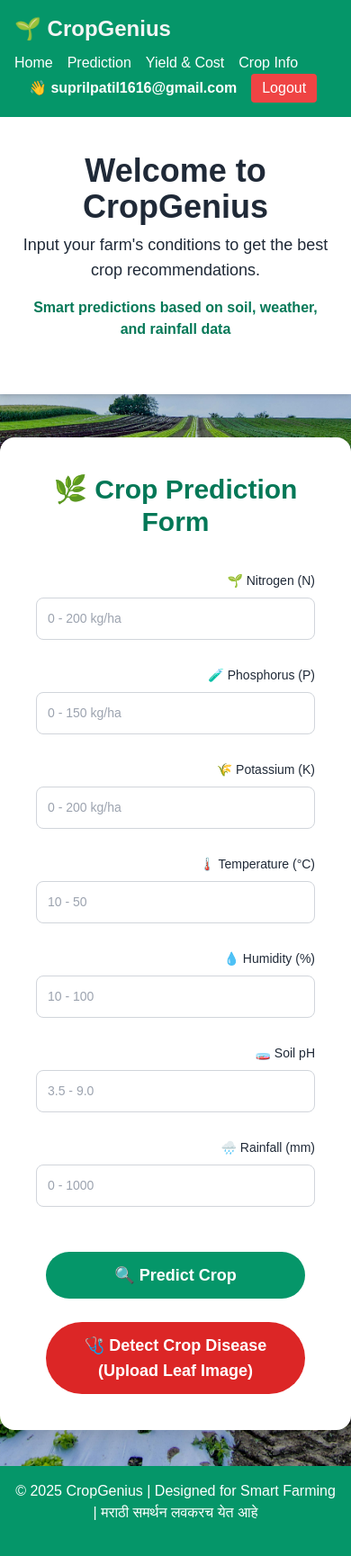
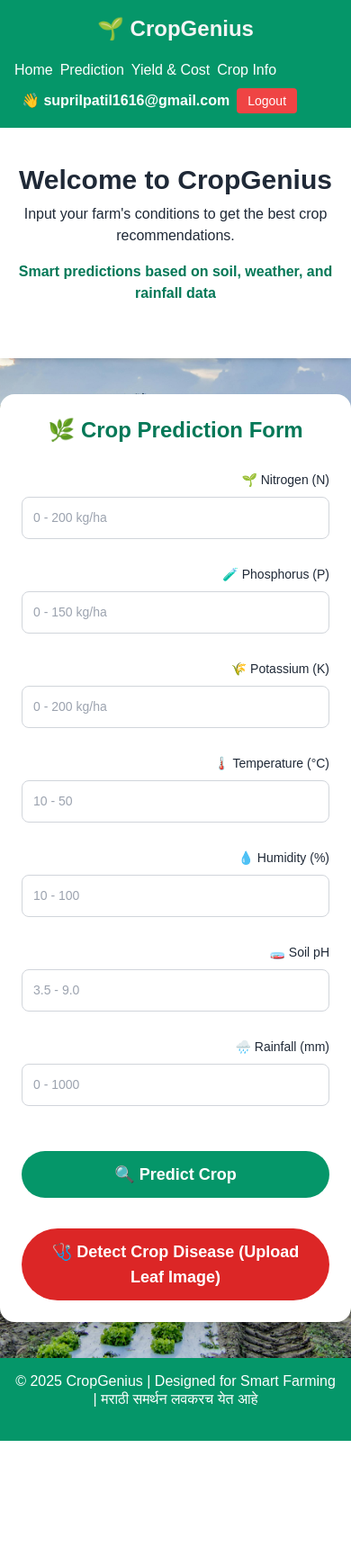
Before and after one commit to suprilp8221/cropgenius-lite, a Flask app: page / in a window 390 px wide. Shown: the whole page at 90% size. After the commit the page ends 1601 px from the top, so only its background shows below. Run offline with Flask 3, Linux system fonts and the light colour scheme; a user stored in the database is signed in; parts of the project's set-up code (start-up, migrations or seed data) failed here and were passed over.

Commit message:
✅ Updated index.html to be fully responsive for mobile

```diff
--- a/templates/index.html
+++ b/templates/index.html
@@ -1,55 +1,49 @@
 <!DOCTYPE html>
 <html lang="en">
 <head>
-    <meta charset="UTF-8">
-    <meta name="viewport" content="width=device-width, initial-scale=1.0">
+  <meta charset="UTF-8" />
+  <meta name="viewport" content="width=device-width, initial-scale=1.0"/>
   <title>Crop Genius - Crop Prediction</title>
 
   <!-- Tailwind CSS CDN -->
   <link href="https://cdn.jsdelivr.net/npm/tailwindcss@2.2.19/dist/tailwind.min.css" rel="stylesheet">
-
-    <!-- Optional: Your custom style file -->
   <link rel="stylesheet" href="{{ url_for('static', filename='style.css') }}">
 </head>
 <body class="bg-green-50 text-gray-800">
 
 <!-- Navbar -->
-    <nav class="bg-green-600 text-white p-4 flex flex-wrap justify-between items-center">
+<nav class="bg-green-600 text-white p-4 flex flex-col sm:flex-row sm:justify-between sm:items-center space-y-2 sm:space-y-0">
   <h1 class="text-2xl font-bold">🌱 CropGenius</h1>
 
-    <div class="flex flex-wrap items-center space-x-4">
+  <div class="flex flex-wrap items-center gap-2 sm:gap-4">
     <a href="/" class="hover:underline">Home</a>
     <a href="/predict" class="hover:underline">Prediction</a>
     <a href="/yield_cost" class="hover:underline">Yield & Cost</a>
     <a href="/crop_info" class="hover:underline">Crop Info</a>
 
     {% if session.get('username') %}
-        <span class="ml-4 font-semibold">👋 {{ session['username'] }}</span>
-        <a href="/logout" class="bg-red-500 px-3 py-1 rounded hover:bg-red-600">Logout</a>
+      <span class="ml-2 font-semibold">👋 {{ session['username'] }}</span>
+      <a href="/logout" class="bg-red-500 px-3 py-1 rounded hover:bg-red-600 text-sm">Logout</a>
     {% else %}
-        <a href="/login" class="bg-blue-500 px-3 py-1 rounded hover:bg-blue-600">Login</a>
+      <a href="/login" class="bg-blue-500 px-3 py-1 rounded hover:bg-blue-600 text-sm">Login</a>
     {% endif %}
 
-    <!-- 🌐 Language Dropdown -->
-    <div id="google_translate_element" class="ml-4"></div>
+    <div id="google_translate_element" class="ml-2"></div>
   </div>
 </nav>
 
-
-
 <!-- Hero Section -->
-    <section class="text-center py-10 px-6 bg-white shadow-md">
-        <h2 class="text-4xl font-bold mb-2">Welcome to CropGenius</h2>
-        <p class="text-lg mb-4">Input your farm's conditions to get the best crop recommendations.</p>
+<section class="text-center py-10 px-4 sm:px-6 bg-white shadow-md">
+  <h2 class="text-3xl sm:text-4xl font-bold mb-2">Welcome to CropGenius</h2>
+  <p class="text-base sm:text-lg mb-4">Input your farm's conditions to get the best crop recommendations.</p>
   <p class="text-green-700 font-semibold">Smart predictions based on soil, weather, and rainfall data</p>
 </section>
 
 <!-- Form Section -->
-    <!-- Improved Form Section -->
-<section class="max-w-4xl mx-auto mt-12 bg-white p-10 rounded-2xl shadow-xl">
-    <h3 class="text-3xl font-bold mb-8 text-center text-green-700">🌿 Crop Prediction Form</h3>
+<section class="max-w-4xl mx-auto mt-10 bg-white p-6 sm:p-10 rounded-2xl shadow-xl">
+  <h3 class="text-2xl sm:text-3xl font-bold mb-6 text-center text-green-700">🌿 Crop Prediction Form</h3>
 
-    <form action="/predict" method="POST" class="grid grid-cols-1 md:grid-cols-2 gap-6">
+  <form action="/predict" method="POST" class="grid grid-cols-1 sm:grid-cols-2 gap-6">
 
     <div>
       <label for="N" class="block text-sm font-medium mb-1">🌱 Nitrogen (N)</label>
@@ -93,27 +87,26 @@
         class="w-full p-3 border border-gray-300 rounded-lg focus:outline-none focus:ring-2 focus:ring-green-500">
     </div>
 
-        <div class="md:col-span-2 text-center mt-4">
+    <div class="sm:col-span-2 text-center mt-4">
       <button type="submit"
-                class="bg-green-600 text-white px-8 py-3 rounded-full font-semibold text-lg hover:bg-green-700 transition duration-300">
+        class="w-full sm:w-auto bg-green-600 text-white px-8 py-3 rounded-full font-semibold text-lg hover:bg-green-700 transition duration-300">
         🔍 Predict Crop
       </button>
     </div>
   </form>
-    <div class="md:col-span-2 text-center mt-4">
+
+  <div class="sm:col-span-2 text-center mt-6">
     <a href="/disease-detect">
       <button type="button"
-            class="bg-red-600 text-white px-8 py-3 rounded-full font-semibold text-lg hover:bg-red-700 transition duration-300">
+        class="w-full sm:w-auto bg-red-600 text-white px-8 py-3 rounded-full font-semibold text-lg hover:bg-red-700 transition duration-300">
         🩺 Detect Crop Disease (Upload Leaf Image)
       </button>
     </a>
   </div>
-
 </section>
 
-
 <!-- Footer -->
-    <footer class="bg-green-600 text-white text-center p-4 mt-10">
+<footer class="bg-green-600 text-white text-center p-4 mt-10 text-sm sm:text-base">
   <p>© 2025 CropGenius | Designed for Smart Farming | मराठी समर्थन लवकरच येत आहे</p>
 </footer>
 
@@ -126,7 +119,6 @@
     }, 'google_translate_element');
   }
 </script>
-
 <script src="//translate.google.com/translate_a/element.js?cb=googleTranslateElementInit"></script>
 
 </body>
```
Lines whose indentation alone changed are shown as unchanged.
